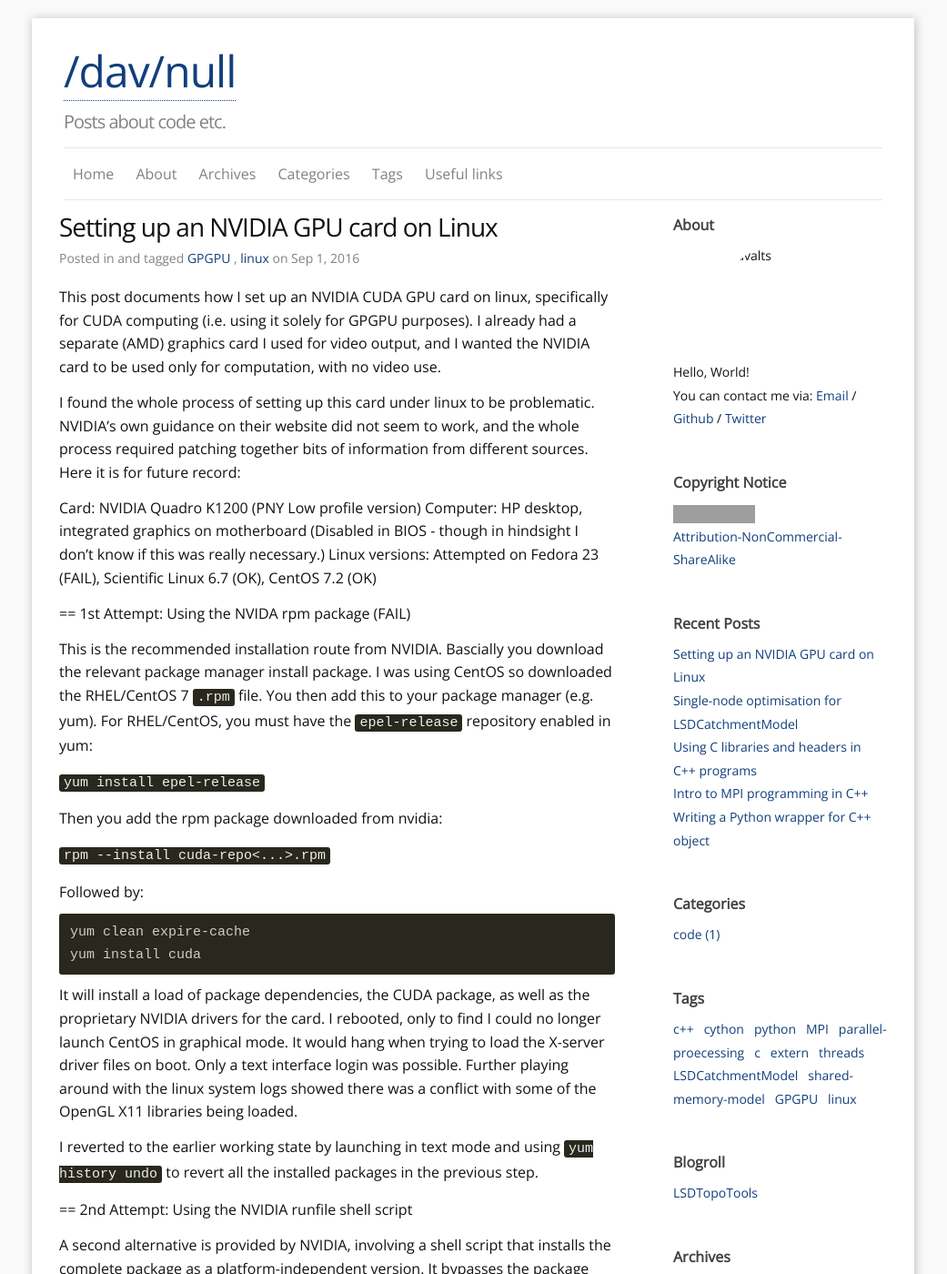
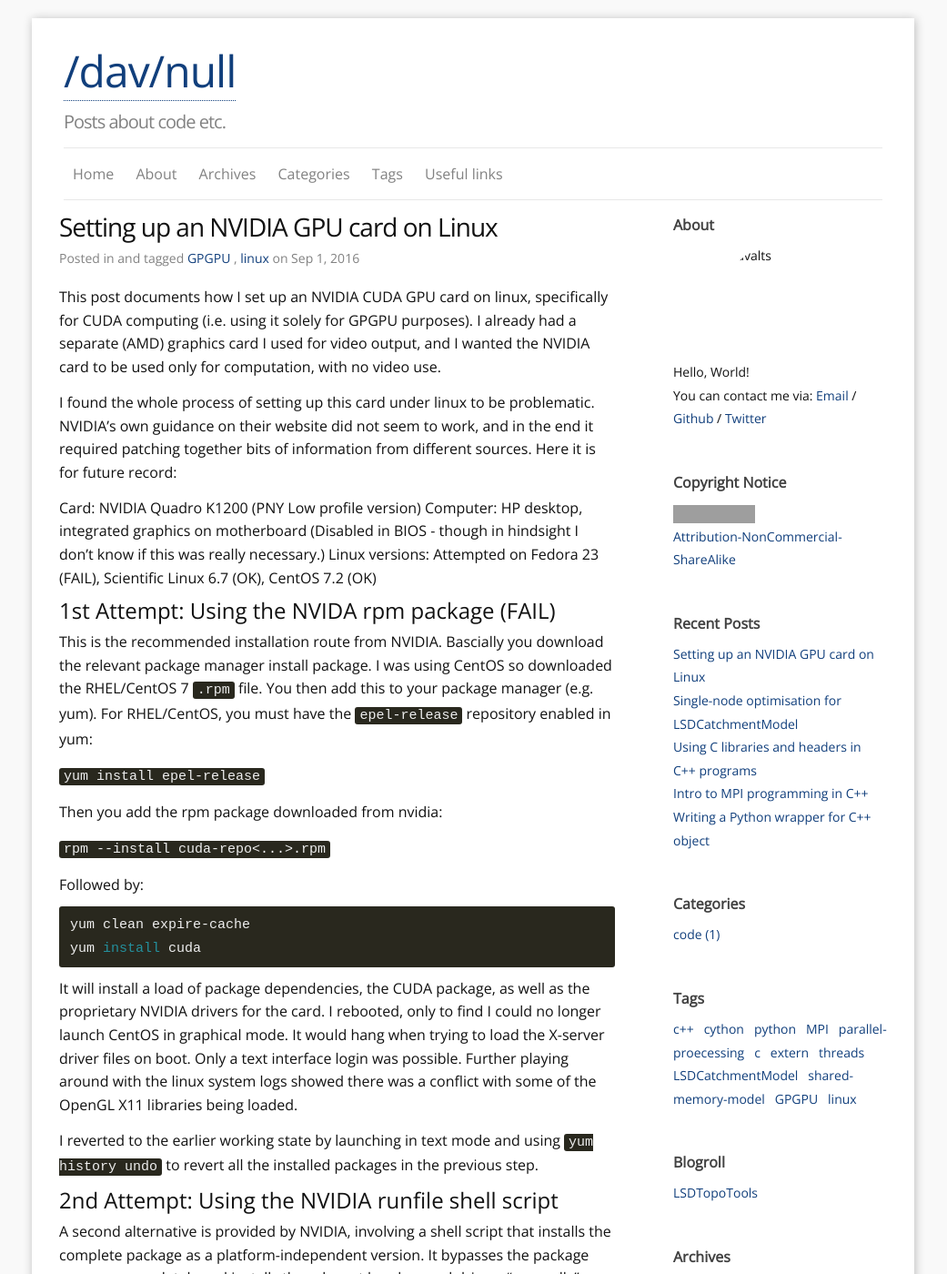
Before and after one commit to dvalters/dvalters.github.io, a Jekyll site: the page built from _posts/2016-09-01-Setting_up_NVIDIA_CUDA_Linux.markdown, in a window 1280 px wide and 1400 px high. Shown: the whole window at 91% size, without its empty margins (120-1161 px from the left). Built offline with Jekyll 4.4.1, drawn with Linux system fonts in a browser that asks for light colours; comment, search, counter and statistics services are not loaded; some of the changed text lies outside the part shown; grey boxes are pictures that could not be loaded.

Commit message:
Update 2016-09-01-Setting_up_NVIDIA_CUDA_Linux.markdown

```diff
--- a/_posts/2016-09-01-Setting_up_NVIDIA_CUDA_Linux.markdown
+++ b/_posts/2016-09-01-Setting_up_NVIDIA_CUDA_Linux.markdown
@@ -6,13 +6,13 @@ tags: GPGPU linux
 
 This post documents how I set up an NVIDIA CUDA GPU card on linux, specifically for CUDA computing (i.e. using it solely for GPGPU purposes). I already had a separate (AMD) graphics card I used for video output, and I wanted the NVIDIA card to be used only for computation, with no video use.
 
-I found the whole process of setting up this card under linux to be problematic. NVIDIA's own guidance on their website did not seem to work, and the whole process required patching together bits of information from different sources. Here it is for future record:
+I found the whole process of setting up this card under linux to be problematic. NVIDIA's own guidance on their website did not seem to work, and in the end it required patching together bits of information from different sources. Here it is for future record:
 
 Card: NVIDIA Quadro K1200 (PNY Low profile version)
 Computer: HP desktop, integrated graphics on motherboard (Disabled in BIOS - though in hindsight I don't know if this was really necessary.)
 Linux versions: Attempted on Fedora 23 (FAIL), Scientific Linux 6.7 (OK), CentOS 7.2 (OK)
 
-== 1st Attempt: Using the NVIDA rpm package (FAIL)
+## 1st Attempt: Using the NVIDA rpm package (FAIL)
 
 This is the recommended installation route from NVIDIA. Bascially you download the relevant package manager install package. I was using CentOS so downloaded the RHEL/CentOS 7 `.rpm` file. You then add this to your package manager (e.g. yum). For RHEL/CentOS, you must have the `epel-release` repository enabled in yum:
 
@@ -24,7 +24,7 @@ Then you add the rpm package downloaded from nvidia:
 
 Followed by:
 
-{% highlight console %}
+{% highlight bash %}
 yum clean expire-cache
 yum install cuda
 {% endhighlight %}
@@ -33,7 +33,7 @@ It will install a load of package dependencies, the CUDA package, as well as the
 
 I reverted to the earlier working state by launching in text mode and using `yum history undo` to revert all the installed packages in the previous step.
 
-== 2nd Attempt: Using the NVIDIA runfile shell script
+## 2nd Attempt: Using the NVIDIA runfile shell script
 
 A second alternative is provided by NVIDIA, involving a shell script that installs the complete package as a platform-independent version. It bypasses the package manager completely and installs the relevant headers and drivers "manually". NVIDIA don't recommend this unless they don't supply a ready-made package for your OS, but I had already tried packages for Scientific Linux/RedHat, CentOS, and Fedora without success.
 
@@ -45,7 +45,7 @@ You blacklist them by adding a blacklist file to the modprobe folder, which cont
 
 Add the following lines:
 
-{% highlight console %}
+{% highlight bash %}
 blacklist nouveau
 options modeset=0
 {% endhighlight %}
@@ -74,7 +74,7 @@ You'll be presented with a series of text prompts, read them, but I ended up sel
 
 After that has all finished, you need to set some environment paths in your .bash_profile file. Add the following:
 
-{% highlight console %}
+{% highlight bash %}
 PATH=$PATH:/usr/local/cuda-7.5/bin
 LD_LIBRARY_PATH=$LD_LIBRARY_PATH:/usr/local/cuda-7.5/lib64
 {% endhighlight %}
```
